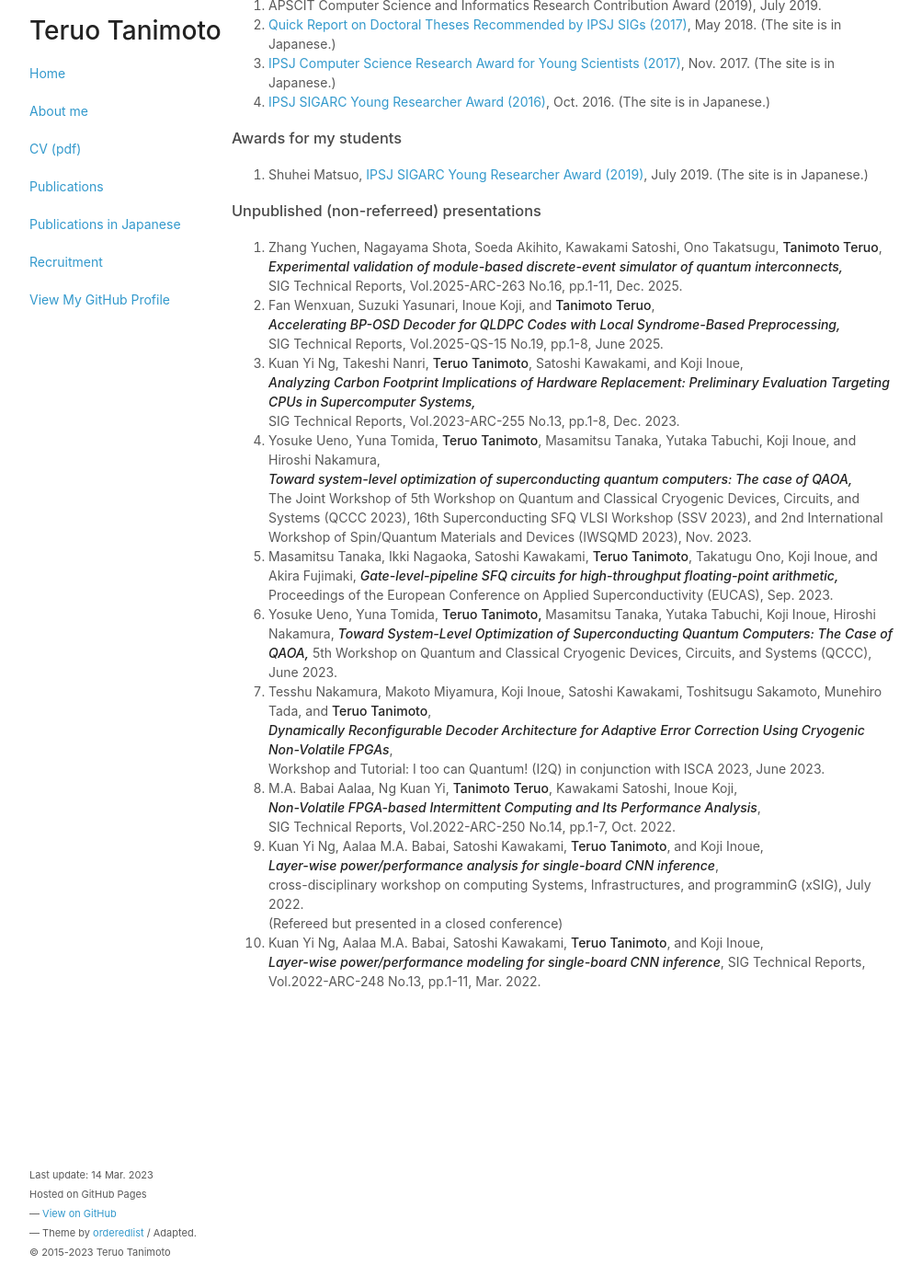
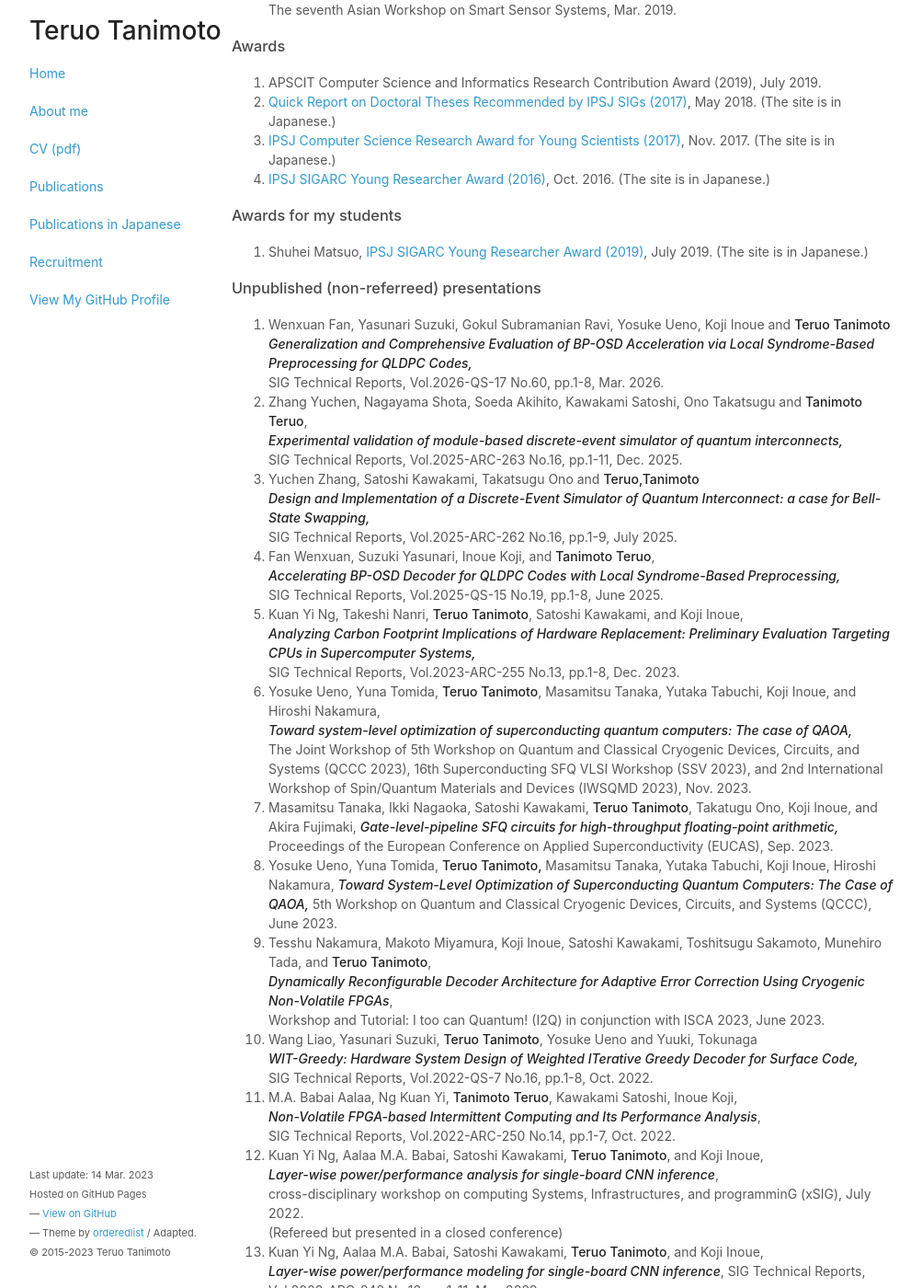
Before and after one commit to teruo41/teruo41.github.io, a Jekyll site: the page built from pubse.md, in a window 1280 px wide and 1400 px high, scrolled down 4653 px. Shown: the whole window at 92% size, without its empty margins (138-1141 px from the left). Built offline with Jekyll 4.4.1, drawn with Linux system fonts in a browser that asks for light colours; some of the changed text lies outside the part shown.

Commit message:
Added 2025 activities

```diff
--- a/pubse.md
+++ b/pubse.md
@@ -119,6 +119,10 @@
 
 
 ### Journal Papers
+
+0. Koji Inoue, Ilkwon Byun, Masamitsu Tanaka, Yosuke Ueno, Naoki Takeuchi, Satoshi Kawakami, Olivia Chen, Dongmoon Min, __Teruo Tanimoto__, Takatsugu Ono, Hiroshi Nakamura and Jangwoo Kim
+   ***Toward Ultra-High-Speed, Ultra-Low-Power Cryogenic Superconductor Computing,***
+   IEEE Computer, Vol. 59, Issue 2, Feb. 2026.
 
 0. Pratiksha Mundhe, Yuta Hano, Satoshi Kawakami, __Teruo Taniomto__, Masamitsu Tanaka, Koji Inoue, and Ilkwon Byun,
    ***Approximate SFQ-based Computing Architecture Modeling with Device-level Guidelines,***
@@ -242,9 +246,17 @@
 
 ### Unpublished (non-referreed) presentations
 
-0. Zhang Yuchen, Nagayama Shota, Soeda Akihito, Kawakami Satoshi, Ono Takatsugu, __Tanimoto Teruo__,
+0. Wenxuan Fan, Yasunari Suzuki, Gokul Subramanian Ravi, Yosuke Ueno, Koji Inoue and __Teruo Tanimoto__
+   ***Generalization and Comprehensive Evaluation of BP-OSD Acceleration via Local Syndrome-Based Preprocessing for QLDPC Codes,***
+   SIG Technical Reports, Vol.2026-QS-17 No.60, pp.1-8, Mar. 2026.
+
+0. Zhang Yuchen, Nagayama Shota, Soeda Akihito, Kawakami Satoshi, Ono Takatsugu and __Tanimoto Teruo__,
    ***Experimental validation of module-based discrete-event simulator of quantum interconnects,***
    SIG Technical Reports, Vol.2025-ARC-263 No.16, pp.1-11, Dec. 2025.
+
+0. Yuchen Zhang, Satoshi Kawakami, Takatsugu Ono and __Teruo,Tanimoto__
+   ***Design and Implementation of a Discrete-Event Simulator of Quantum Interconnect: a case for Bell-State Swapping,***
+   SIG Technical Reports, Vol.2025-ARC-262 No.16, pp.1-9, July 2025.
 
 0. Fan Wenxuan, Suzuki Yasunari, Inoue Koji, and __Tanimoto Teruo__,
    ***Accelerating BP-OSD Decoder for QLDPC Codes with Local Syndrome-Based Preprocessing,***
@@ -270,6 +282,10 @@
    ***Dynamically Reconfigurable Decoder Architecture for Adaptive Error Correction Using Cryogenic Non-Volatile FPGAs***,
    Workshop and Tutorial: I too can Quantum! (I2Q) in conjunction with ISCA 2023, June 2023.
 
+0. Wang Liao, Yasunari Suzuki, __Teruo Tanimoto__, Yosuke Ueno and Yuuki, Tokunaga
+   ***WIT-Greedy: Hardware System Design of Weighted ITerative Greedy Decoder for Surface Code,***
+   SIG Technical Reports, Vol.2022-QS-7 No.16, pp.1-8, Oct. 2022.
+
 0. M.A. Babai Aalaa, Ng Kuan Yi, __Tanimoto Teruo__, Kawakami Satoshi, Inoue Koji,
    ***Non-Volatile FPGA-based Intermittent Computing and Its Performance Analysis***,
    SIG Technical Reports, Vol.2022-ARC-250 No.14, pp.1-7, Oct. 2022.
```
Also changed, not shown: pubsj.md (+12 -0 lines).
